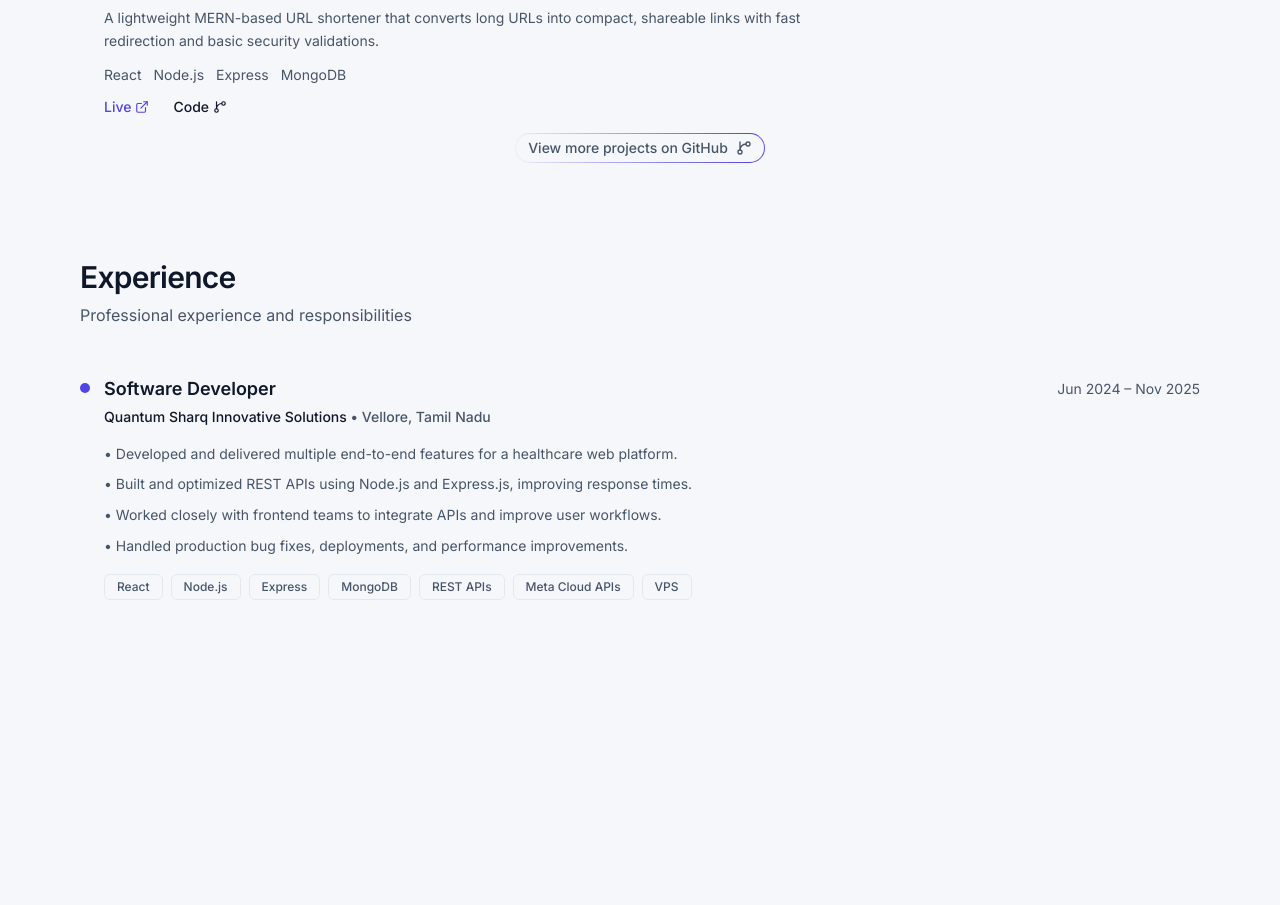
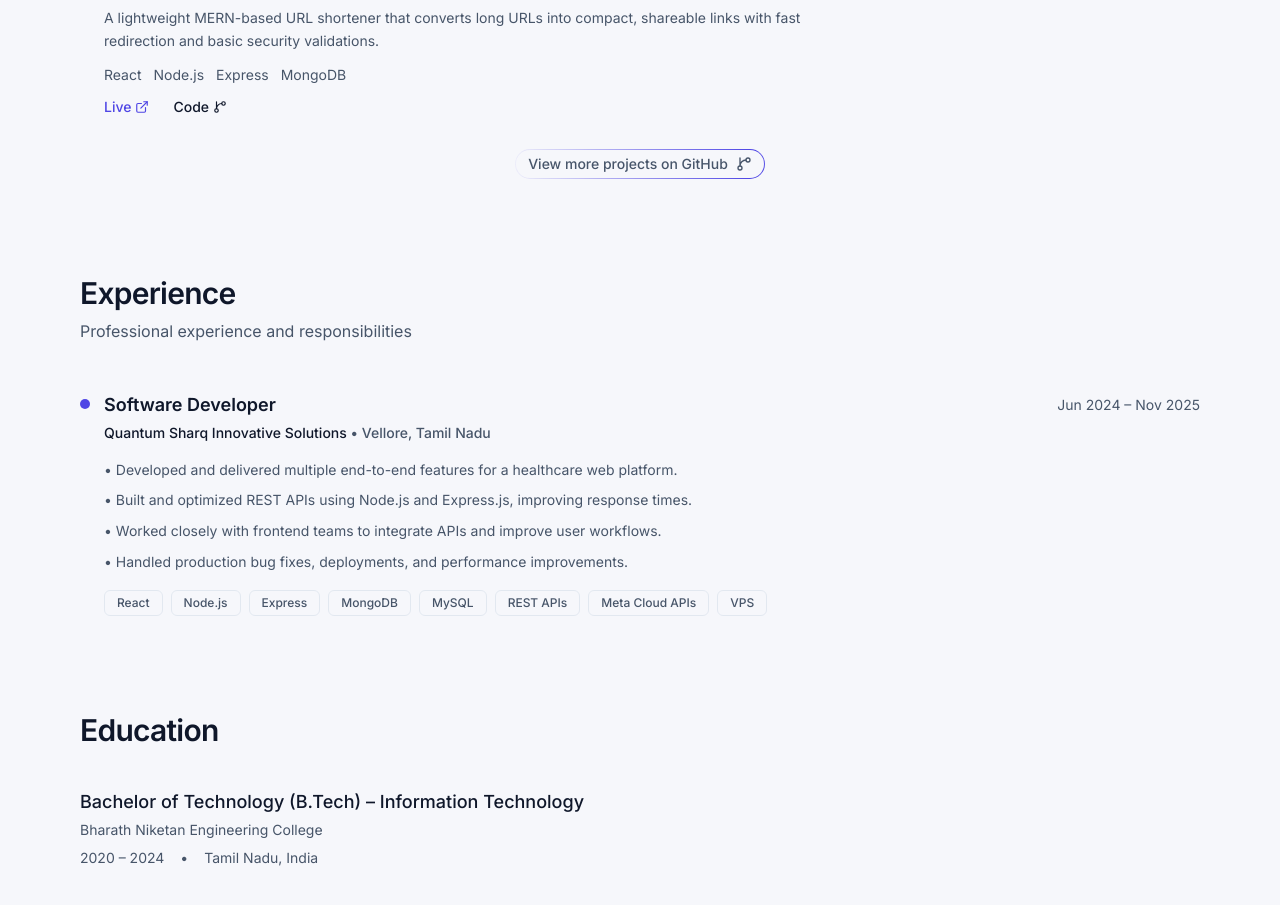
Before and after one commit to svivek19/portfolio, a React (Vite) app: page / in a window 1280 px wide. Shown: the part 2240-3145 px from the top of the page. Before the commit the page ends 2936 px from the top, so only its background shows below. Built offline with nearby package versions, Linux system fonts and the light colour scheme.

Commit message:
add Education section with education data structure and display; update experience data

```diff
--- a/src/App.tsx
+++ b/src/App.tsx
@@ -1,4 +1,5 @@
 import Navbar from "./components/Navbar";
+import Education from "./sections/Education";
 import Experience from "./sections/Experience";
 import Home from "./sections/Home";
 import Projects from "./sections/Projects";
@@ -14,6 +15,7 @@ const App = () => {
         <Skills />
         <Projects />
         <Experience />
+        <Education />
       </main>
     </div>
   );
--- /dev/null
+++ b/src/data/education.ts
@@ -0,0 +1,13 @@
+export interface Education {
+  degree: string;
+  institution: string;
+  duration: string;
+  location: string;
+}
+
+export const educationData: Education = {
+  degree: "Bachelor of Technology (B.Tech) – Information Technology",
+  institution: "Bharath Niketan Engineering College",
+  duration: "2020 – 2024",
+  location: "Tamil Nadu, India",
+};
--- a/src/data/experience.ts
+++ b/src/data/experience.ts
@@ -24,6 +24,7 @@ export const experienceData: Experience[] = [
       "Node.js",
       "Express",
       "MongoDB",
+      "MySQL",
       "REST APIs",
       "Meta Cloud APIs",
       "VPS",
--- /dev/null
+++ b/src/sections/Education.tsx
@@ -0,0 +1,27 @@
+import { educationData } from "../data/education";
+
+const Education = () => {
+  return (
+    <section id="education" className="pb-24">
+      <div className="max-w-6xl mx-auto px-4">
+        <h2 className="text-3xl font-semibold tracking-tight">Education</h2>
+
+        <div className="mt-10 max-w-3xl">
+          <p className="text-lg font-medium">{educationData.degree}</p>
+
+          <p className="mt-1 text-sm text-[var(--text-muted)]">
+            {educationData.institution}
+          </p>
+
+          <div className="mt-2 flex flex-wrap gap-4 text-sm text-[var(--text-muted)]">
+            <span>{educationData.duration}</span>
+            <span>•</span>
+            <span>{educationData.location}</span>
+          </div>
+        </div>
+      </div>
+    </section>
+  );
+};
+
+export default Education;
--- a/src/sections/Projects.tsx
+++ b/src/sections/Projects.tsx
@@ -52,7 +52,7 @@ const Projects = () => {
           ))}
         </div>
       </div>
-      <div className="mt-4 text-center">
+      <div className="text-center mt-8">
         <div className="inline-block snake-border">
           <a
             href="#"
```
